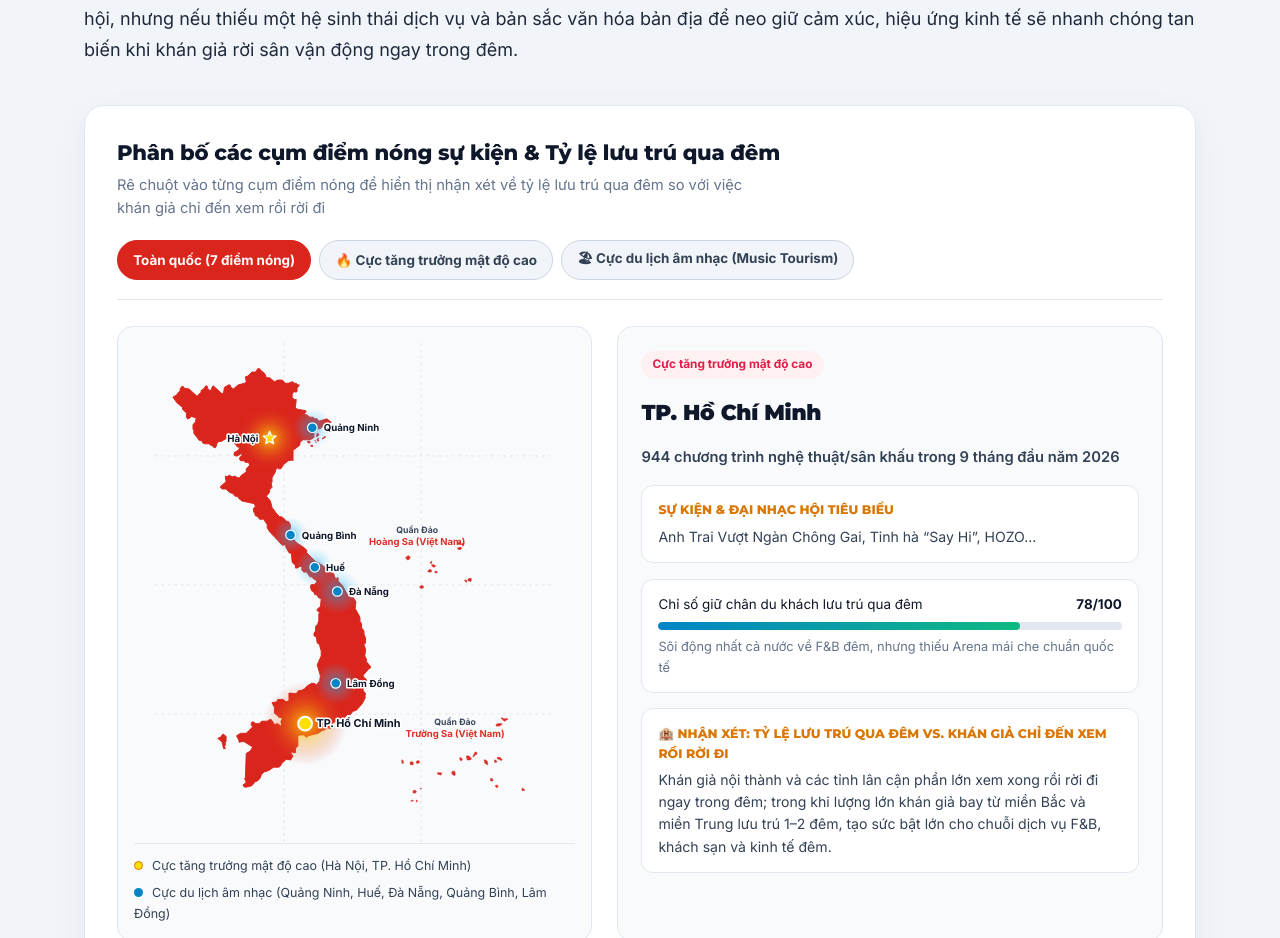
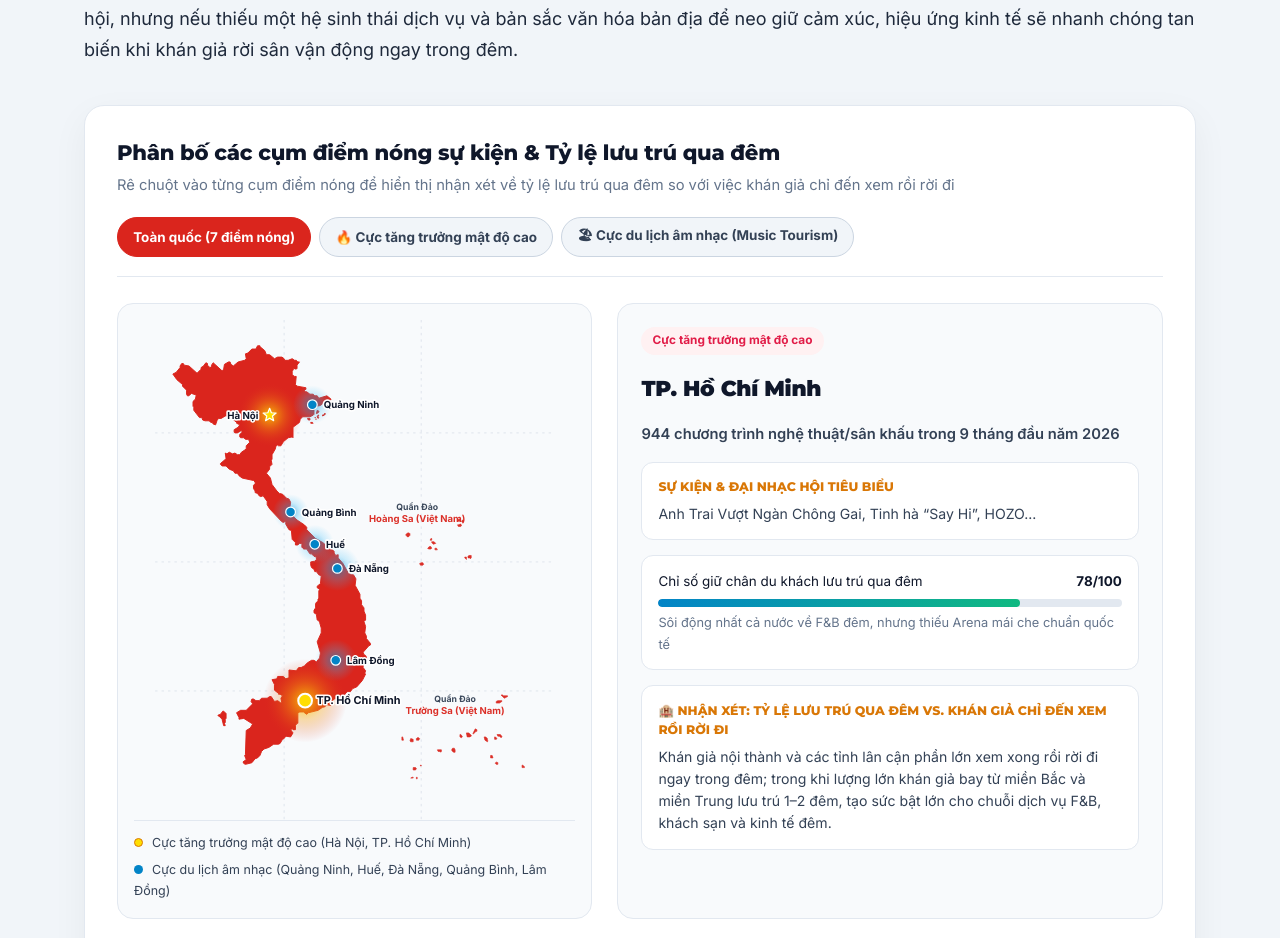
Before and after one commit to giahanluong192/mmj1, a Next.js app: page / in a window 1280 px wide. Shown: the part 6380-7318 px from the top of the page. Built offline with nearby package versions, Linux system fonts and the light colour scheme.

Commit message:
style(heatmap): keep subtitle instruction on a single line

```diff
--- a/src/app/globals.css
+++ b/src/app/globals.css
@@ -1087,6 +1087,7 @@ textarea {
 #vi-tri-2 .viz-header > div:first-child,
 #vi-tri-3 .viz-header > div:first-child,
 #vi-tri-5 .viz-header > div:first-child,
+#vi-tri-6 .viz-header > div:first-child,
 #vi-tri-7 .viz-header > div:first-child {
   flex: 1 1 100%;
 }
@@ -1097,10 +1098,18 @@ textarea {
 #vi-tri-3 .viz-subtitle,
 #vi-tri-5 .viz-title,
 #vi-tri-5 .viz-subtitle,
+#vi-tri-6 .viz-title,
+#vi-tri-6 .viz-subtitle,
 #vi-tri-7 .viz-title,
 #vi-tri-7 .viz-subtitle {
   max-width: none;
   text-wrap: unset;
+}
+
+@media (min-width: 900px) {
+  #vi-tri-6 .viz-subtitle {
+    white-space: nowrap;
+  }
 }
 
 #vi-tri-7 .viz-title {
```
